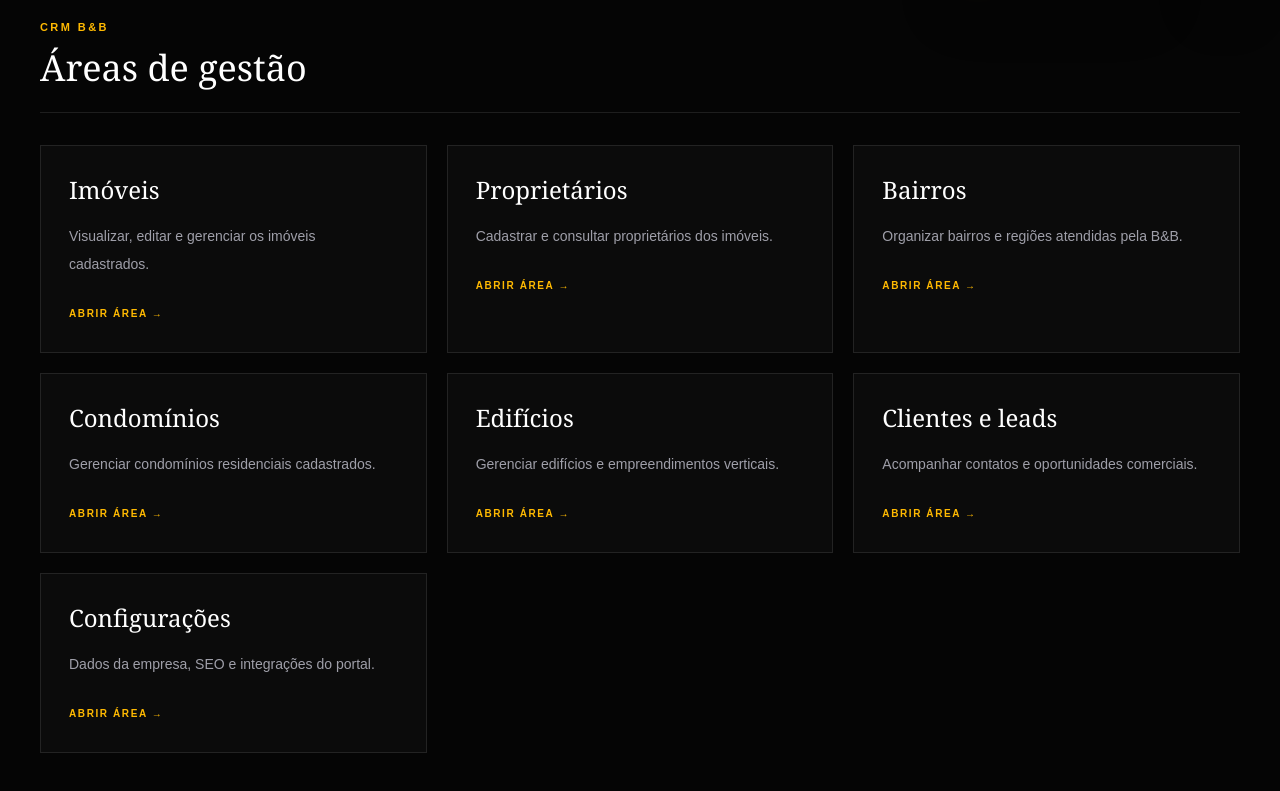
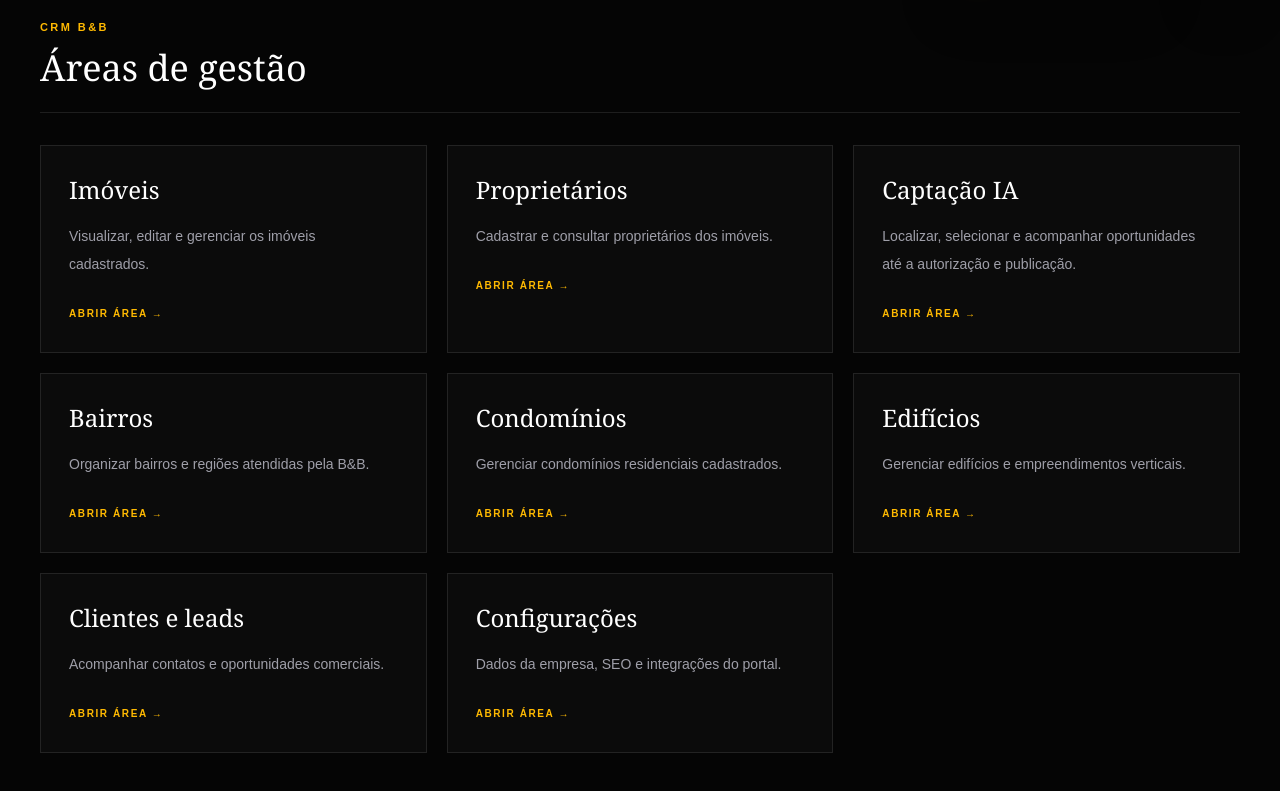
Before and after one commit to altamirbonilhajunior2-prog/bbconsultoriaimobiliaria-premium, a Next.js app: page /admin in a window 1280 px wide. Shown: the part 778-1569 px from the top of the page. Built offline with nearby package versions, Linux system fonts and the light colour scheme; no server answers; the database is empty; sample sign-in values are in the browser's storage.

Commit message:
Adiciona acesso a Captacao IA no CRM

```diff
--- a/app/admin/page.tsx
+++ b/app/admin/page.tsx
@@ -20,6 +20,12 @@ const managementLinks = [
     title: "Captadores / Angariadores",
     description: "Gerenciar profissionais responsáveis pelas captações.",
     href: "/admin/captadores",
+  },
+  {
+    title: "Captação IA",
+    description:
+      "Localizar, selecionar e acompanhar oportunidades até a autorização e publicação.",
+    href: "/admin/captacao-ia",
   },
   {
     title: "Bairros",
@@ -150,7 +156,8 @@ export default async function AdminPage() {
 
             <p className="mt-4 max-w-3xl text-sm leading-7 text-zinc-400">
               Ambiente interno para gestão de imóveis, proprietários,
-              captações, clientes e operações da B&amp;B Consultoria Imobiliária.
+              captações, clientes e operações da B&amp;B Consultoria
+              Imobiliária.
             </p>
           </div>
 
```
